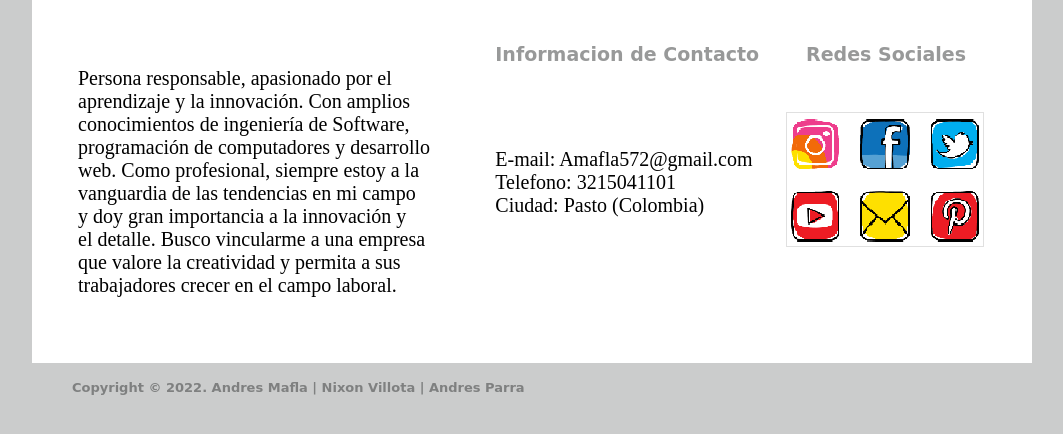
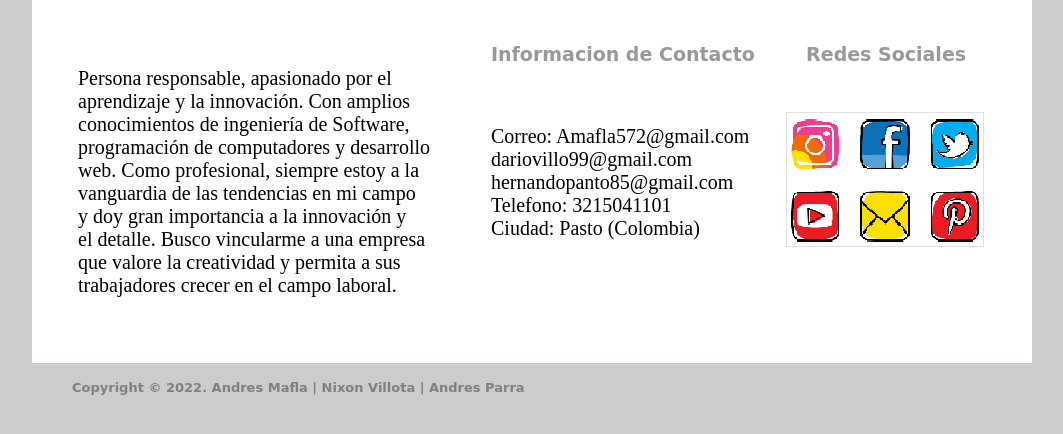
Before and after one commit to andresmafla/Hoja_vida, a plain HTML site: page index.html in a window 1280 px wide. Shown: the part 342-776 px from the top of the page, without its empty margins (108-1171 px from the left). Drawn offline with Linux system fonts and the light colour scheme.

Commit message:
final final

```diff
--- a/index.html
+++ b/index.html
@@ -52,7 +52,7 @@
                             que valore la creatividad y permita a sus<br>
                             trabajadores crecer en el campo laboral. <br>
                         </td>
-                        <td>E-mail: Amafla572@gmail.com <br>Telefono: 3215041101 <br>Ciudad: Pasto (Colombia)</td>
+                        <td>Correo: Amafla572@gmail.com <br>dariovillo99@gmail.com<br>hernandopanto85@gmail.com<br>Telefono: 3215041101 <br>Ciudad: Pasto (Colombia)</td>
                         <td><img src="images/iconos.png" alt=""></td>
                     </tr>
                 </tbody>
```
